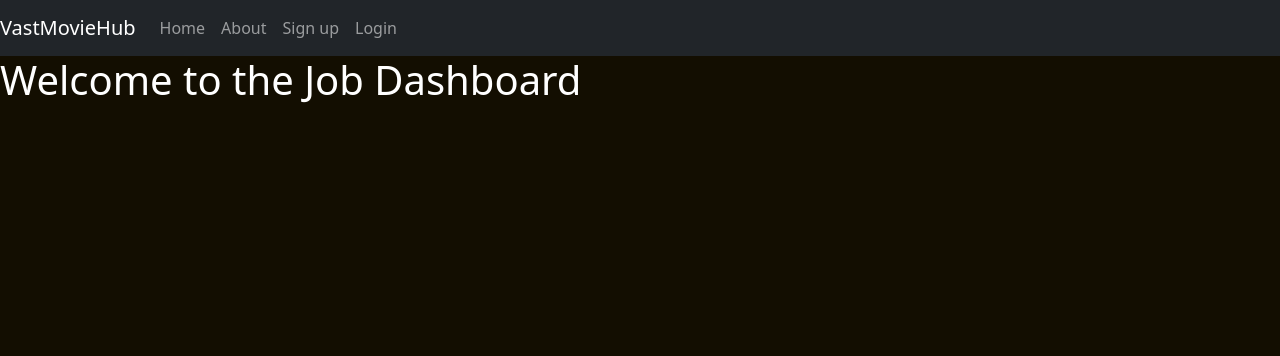
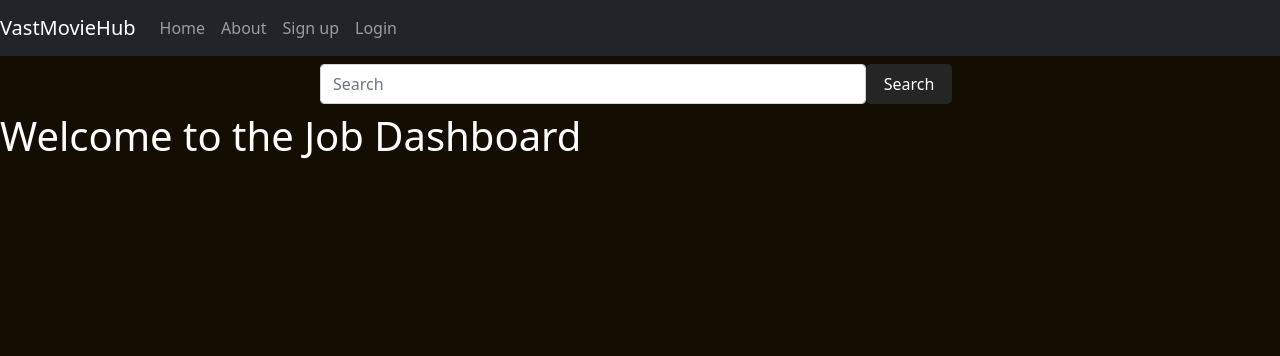
Before and after one commit to Vasileios20/JobAppTracker, a Django app: page /job/ in a window 1280 px wide. Shown: the top 356 px of the page. Run offline with Django 4.2, Linux system fonts and the light colour scheme; some libraries are stand-ins or nearby versions.

Commit message:
Refactor search functionality in job application and job list templates
- Added a search form in the job_app.html template to allow users to search for specific jobs
- Removed the search form from the job_list.html template as it is now redundant
- Updated the filter_jobs view in views.py to search for jobs based on multiple fields

Related to #issue_number

```diff
--- a/job_application/templates/job_app.html
+++ b/job_application/templates/job_app.html
@@ -7,6 +7,12 @@ Job Dashboard
 {% block content %}
 
 <div>
+    <form action="{% url 'filter' %}" method="GET" class="my-2 col-md-6 mx-auto">
+        <div class="d-flex">
+            <input class="form-control mr-sm-2" type="search" placeholder="Search" name="query">
+            <button class="btn button1 my-2 my-sm-0" type="submit">Search</button>
+        </div>
+    </form>
     <h1>Welcome to the Job Dashboard</h1>
 
 </div>
--- a/job_application/templates/job_list.html
+++ b/job_application/templates/job_list.html
@@ -9,10 +9,7 @@ Job Dashboard
 <div class="container">
     <div class="row justify-content-center">
         <h1>Welcome to the Job LIST</h1>
-        <form action="/filter/" method="GET" class="form-inline my-2 my-lg-0">
-            <input class="form-control mr-sm-2" type="search" placeholder="Search" aria-label="Search" name="query">
-            <button class="btn btn-outline-success my-2 my-sm-0" type="submit">Search</button>
-        </form>
+
         <ul>
             {% for job in jobs %}
             <li>{{ job.title }} at {{ job.company }} {{ job.category }} {{ job.url }}</li>
--- a/job_application/views.py
+++ b/job_application/views.py
@@ -9,14 +9,13 @@ def job_application(request):
 
 def filter_jobs(request):
     query = request.GET.get('query')
-    print(query)
     if query:
         jobs = Job.objects.filter(
-            Q(company_name__icontains=query) | Q(job_title__icontains=query)
+            Q(company__icontains=query) | Q(title__icontains=query) | Q(
+                category__icontains=query) | Q(location__icontains=query) |
+            Q(status__icontains=query)
         )
-        print(jobs)
     else:
         jobs = Job.objects.all()
-        print(jobs)
 
     return render(request, 'job_list.html', {'jobs': jobs})
```
